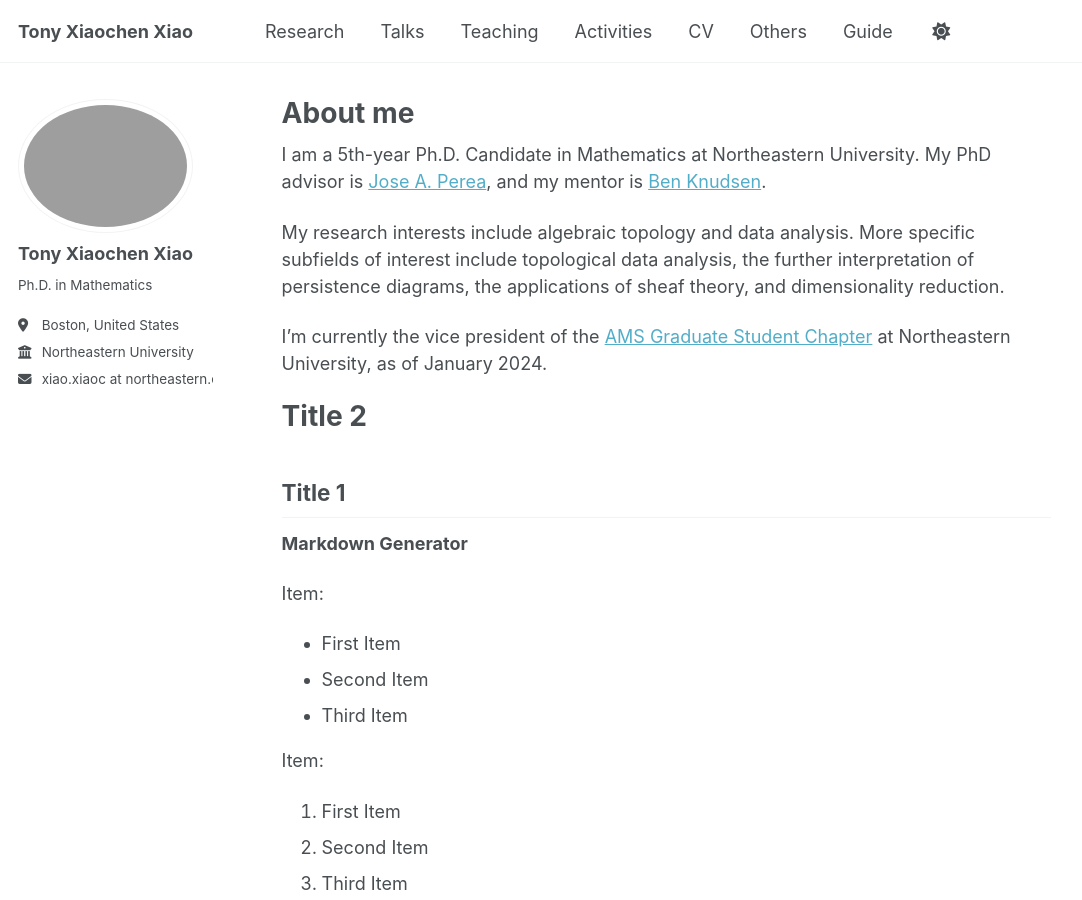
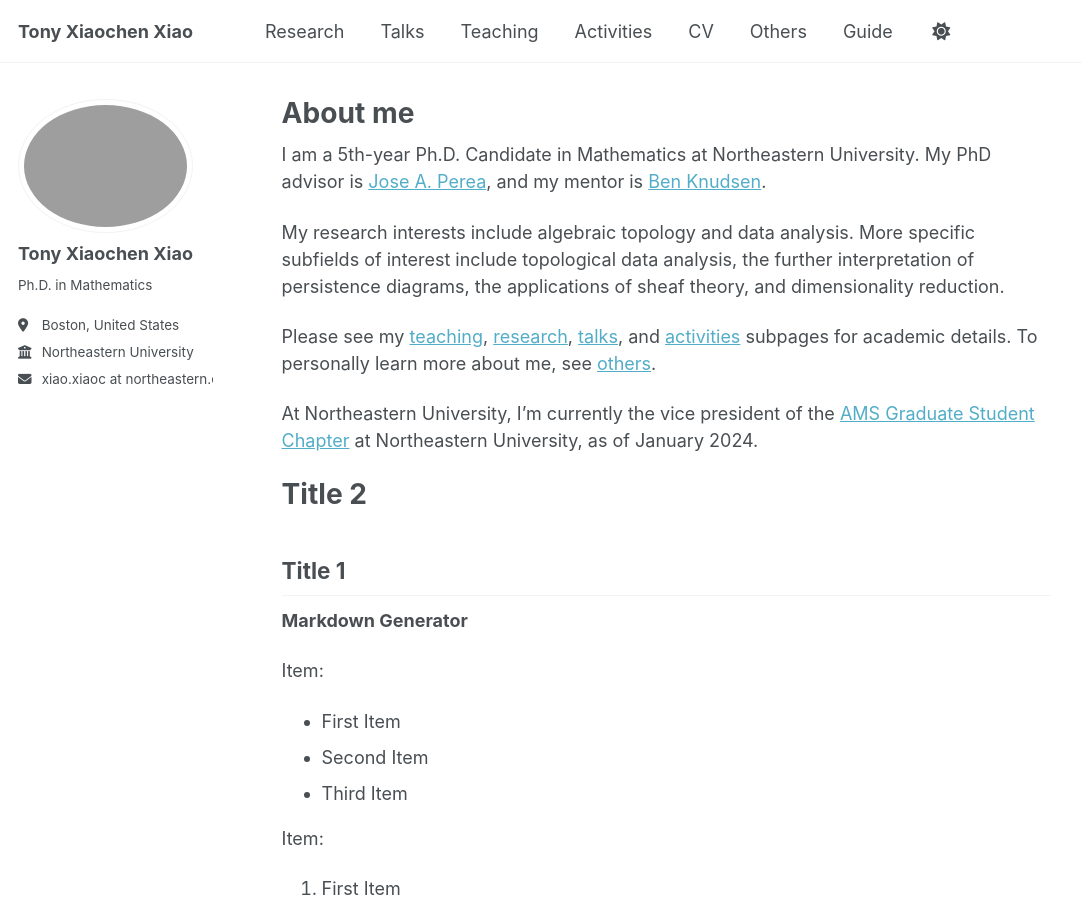
Before and after one commit to tonyxiaochenxiao/tonyxiaochenxiao.github.io, a Jekyll site: the page built from _pages/about.md, in a window 1280 px wide and 900 px high. Shown: the whole window, without its empty margins (0-1082 px from the left). Built offline with Jekyll 4.4.1, drawn with Linux system fonts in a browser that asks for light colours; a script that is not in the unit is left out.

Commit message:
Update about.md

```diff
--- a/_pages/about.md
+++ b/_pages/about.md
@@ -11,7 +11,9 @@ I am a 5th-year Ph.D. Candidate in Mathematics at Northeastern University. My Ph
 
 My research interests include algebraic topology and data analysis. More specific subfields of interest include topological data analysis, the further interpretation of persistence diagrams, the applications of sheaf theory, and dimensionality reduction.
 
-I'm currently the vice president of the [AMS Graduate Student Chapter](https://www.ams.org/membership/studentchapters) at Northeastern University, as of January 2024.
+Please see my [teaching](https://tonyxiaochenxiao.github.io/teaching/), [research](https://tonyxiaochenxiao.github.io/research/), [talks](https://tonyxiaochenxiao.github.io/talks/), and [activities](https://tonyxiaochenxiao.github.io/activities/) subpages for academic details. To personally learn more about me, see [others](https://tonyxiaochenxiao.github.io/others/).
+
+At Northeastern University, I'm currently the vice president of the [AMS Graduate Student Chapter](https://www.ams.org/membership/studentchapters) at Northeastern University, as of January 2024.
 
 Title 2
 ======
```
